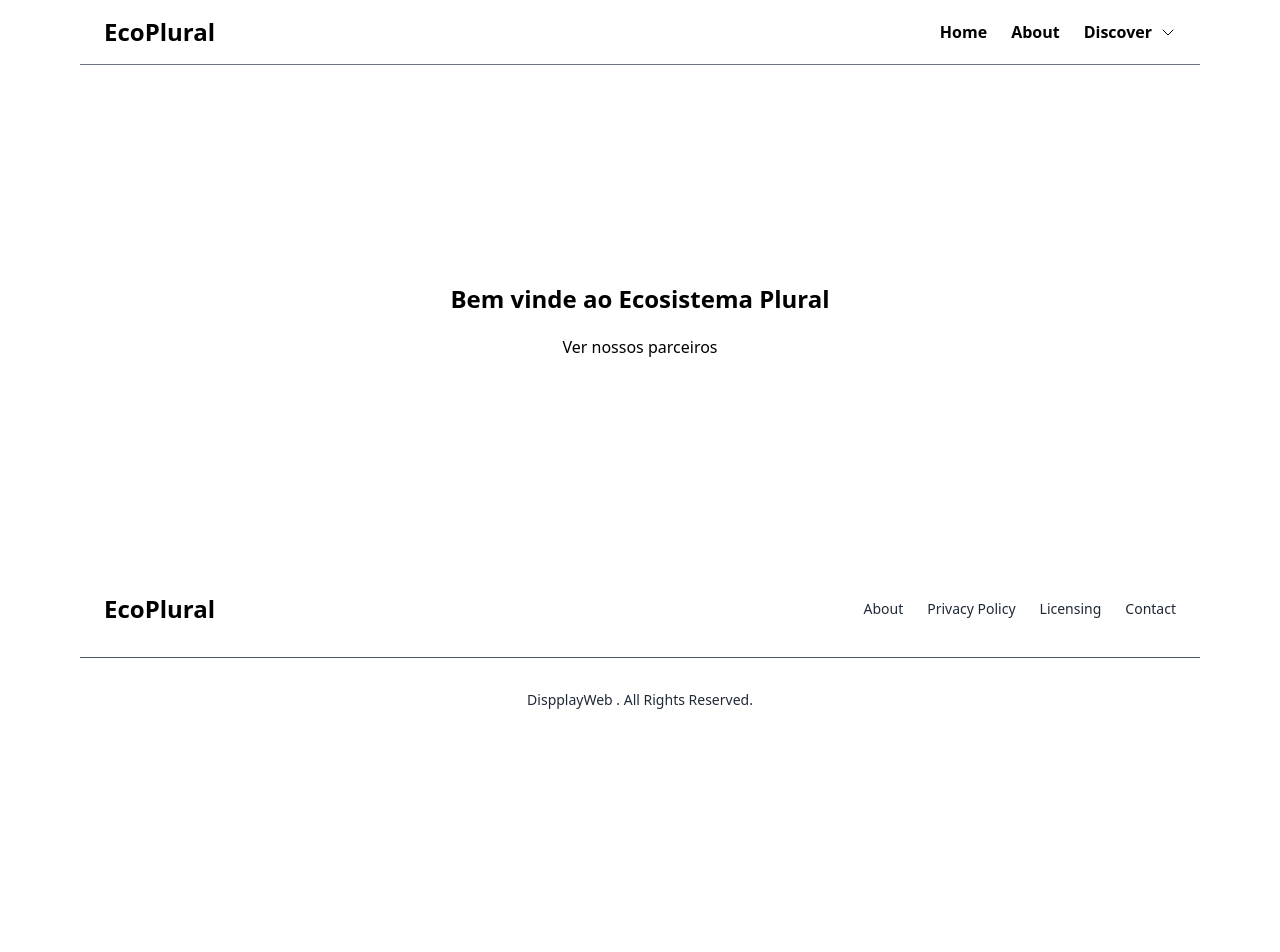
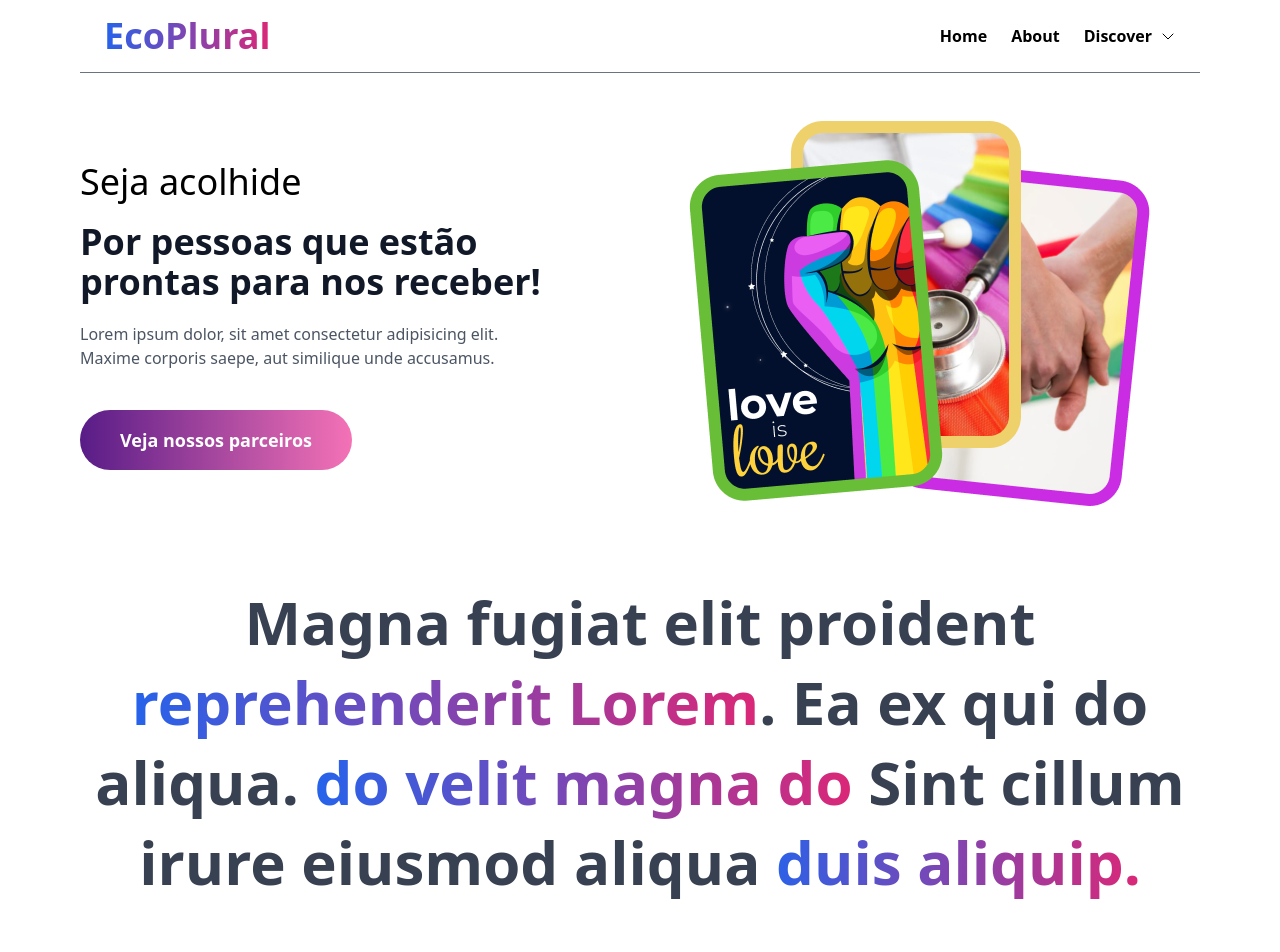
Before and after one commit to ngrpedro/nextapp, a Next.js app: page / in a window 1280 px wide. Shown: the top 952 px of the page. Before the commit the page ends 800 px from the top, so only its background shows below. Built offline with nearby package versions, Linux system fonts and the light colour scheme.

Commit message:
style:: init main home lp

```diff
--- a/src/components/layouts/navbar.tsx
+++ b/src/components/layouts/navbar.tsx
@@ -6,7 +6,9 @@ const Navbar = () => {
   return (
     <div className="py-4 px-6 mb-4 flex items-center justify-between border-b border-gray-500">
       <span className="text-2xl font-semibold whitespace-nowrap">
-        <Link href="/">EcoPlural</Link>
+        <Link href="/" className="font-bold text-4xl
+         text-transparent bg-clip-text bg-gradient-to-r from-blue-600 to-pink-600
+        ">EcoPlural</Link>
       </span>
       <div className="block md:hidden cursor-pointer">
         <List size={22} />
--- a/src/pages/index.tsx
+++ b/src/pages/index.tsx
@@ -2,6 +2,10 @@ import { Inter } from "@next/font/google";
 import Head from "next/head";
 import Link from "next/link";
 import { User } from "../utils/interfaces";
+import pride1 from "../public/heroimage1.png";
+import pride2 from "../public/heroimage2.jpg";
+import pride from "../public/mainhero.png";
+import Image from "next/image";
 
 const inter = Inter({ subsets: ["latin"] });
 
@@ -15,12 +19,48 @@ const Home = ({ users }: Props) => {
       <Head>
         <title>Home</title>
       </Head>
-      <div className="flex flex-col items-center justify-center gap-5 h-[30rem] ">
-        <h1 className="text-2xl font-semibold ">
-          Bem vinde ao Ecosistema Plural
-        </h1>
-        <Link href="/partners">Ver nossos parceiros</Link>
-      </div>
+      <main>
+        <section className="grid grid-cols-1 md:grid-cols-2 items-center justify-center">
+          <div className="max-w-[30rem] flex flex-col items-start justify-start gap-5">
+            <h3 className="text-4xl font-light">Seja acolhide</h3>
+            <h1 className="text-4xl font-bold text-gray-900">
+              Por pessoas que estão prontas para nos receber!
+            </h1>
+            <p className="font-medium text-gray-600">
+              Lorem ipsum dolor, sit amet consectetur adipisicing elit. Maxime
+              corporis saepe, aut similique unde accusamus.
+            </p>
+            <button
+              className="py-4 px-10 mt-5 text-lg text-white rounded-full font-semibold
+            bg-gradient-to-r from-purple-900 to-pink-400"
+            >
+              Veja nossos parceiros
+            </button>
+          </div>
+
+          <div className="flex items-center justify-center my-8">
+            <Image src={pride} alt="pride" className="" />
+          </div>
+        </section>
+
+        <section className="my-10">
+          <h1 className="text-6xl leading-[5rem] text-center text-gray-700 font-bold">
+            Magna fugiat elit proident{" "}
+            <span className="text-transparent bg-clip-text bg-gradient-to-r from-blue-600 to-pink-600">
+              reprehenderit Lorem
+            </span>
+            . Ea ex qui do aliqua.{" "}
+            <span className="text-transparent bg-clip-text bg-gradient-to-r from-blue-600 to-pink-600">
+              do velit magna do
+            </span>{" "}
+            Sint cillum irure eiusmod aliqua
+            <span className="text-transparent bg-clip-text bg-gradient-to-r from-blue-600 to-pink-600">
+              {" "}
+              duis aliquip.
+            </span>
+          </h1>
+        </section>
+      </main>
     </>
   );
 };
```
Also changed, not shown: src/public/mainhero.png (added).
